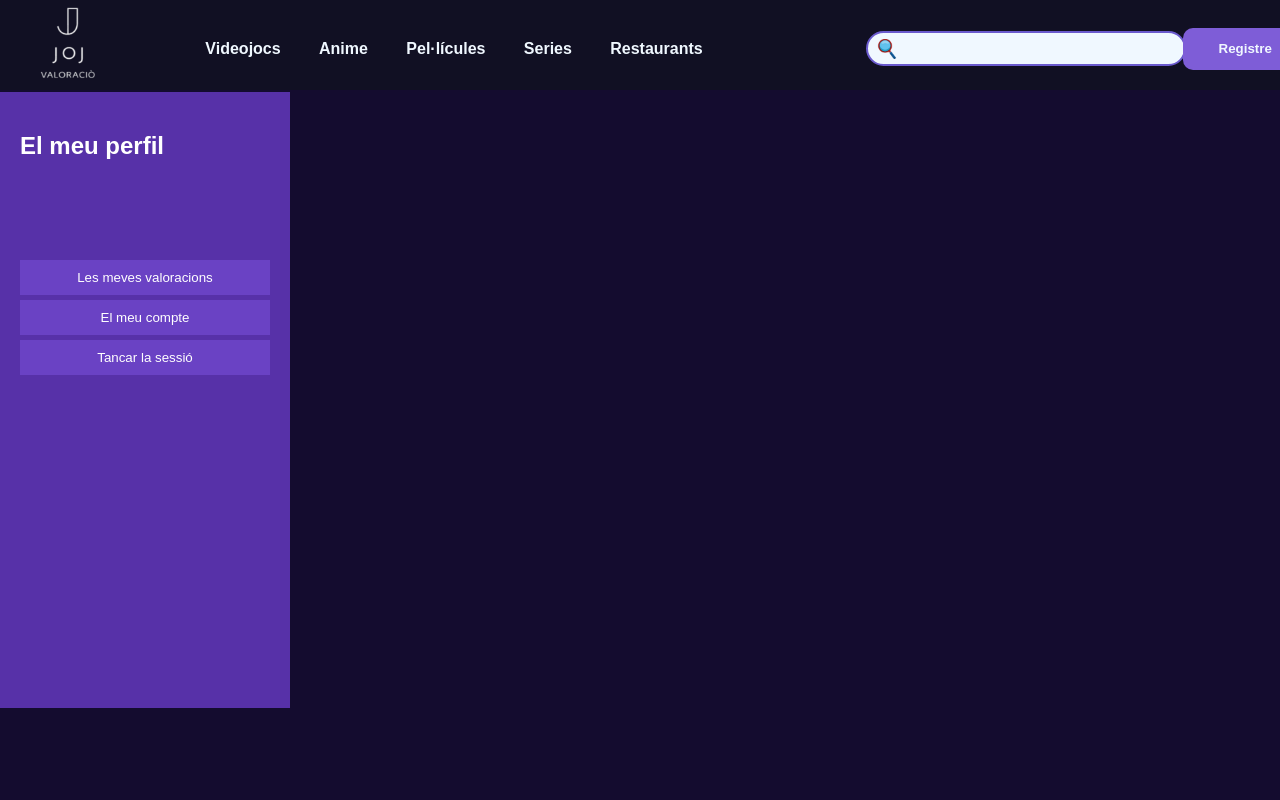
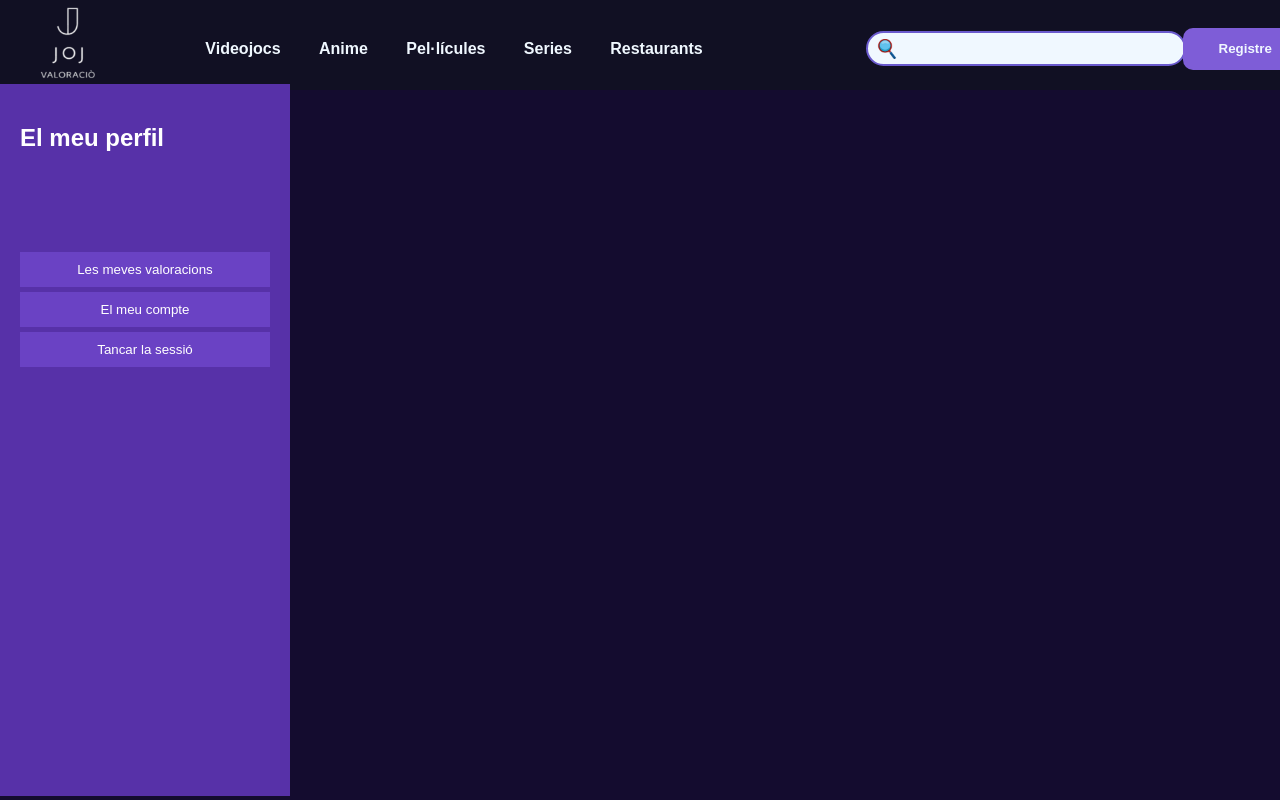
Before and after one commit to santsa9/projectefinal, a React (Create React App) app: page /Usuari in a window 1280 px wide. Built offline with nearby package versions, Linux system fonts and the light colour scheme.

Commit message:
pujem main

```diff
--- a/src/Usuaricss.css
+++ b/src/Usuaricss.css
@@ -10,7 +10,10 @@
     background: #5731a8;
     color: white;
     padding: 20px;
-    height: 72vh;
+    height: 84vh;
+    left: 0;
+    position: relative;
+    top: 5vh;
   }
 
   .sidebar h2 {
```
